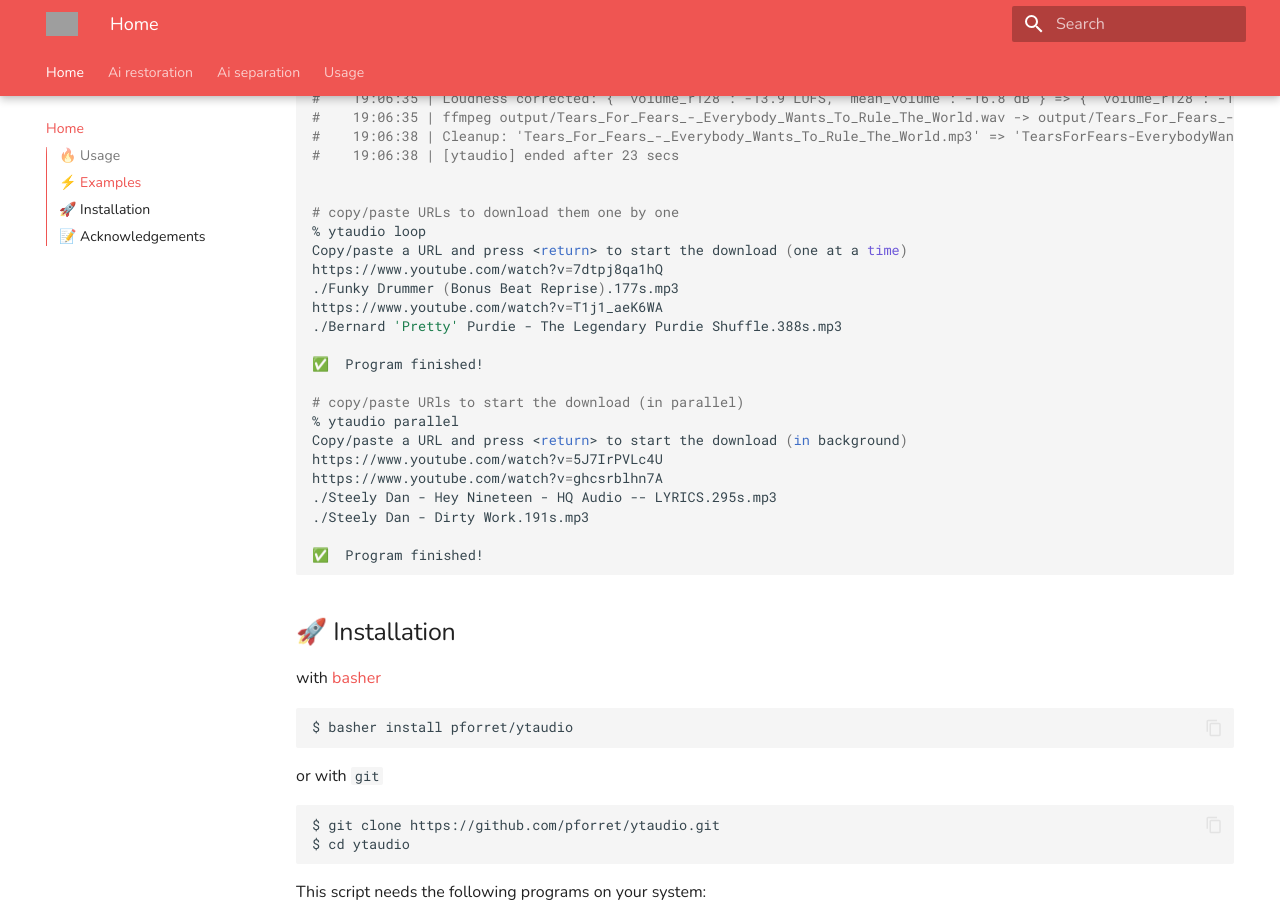
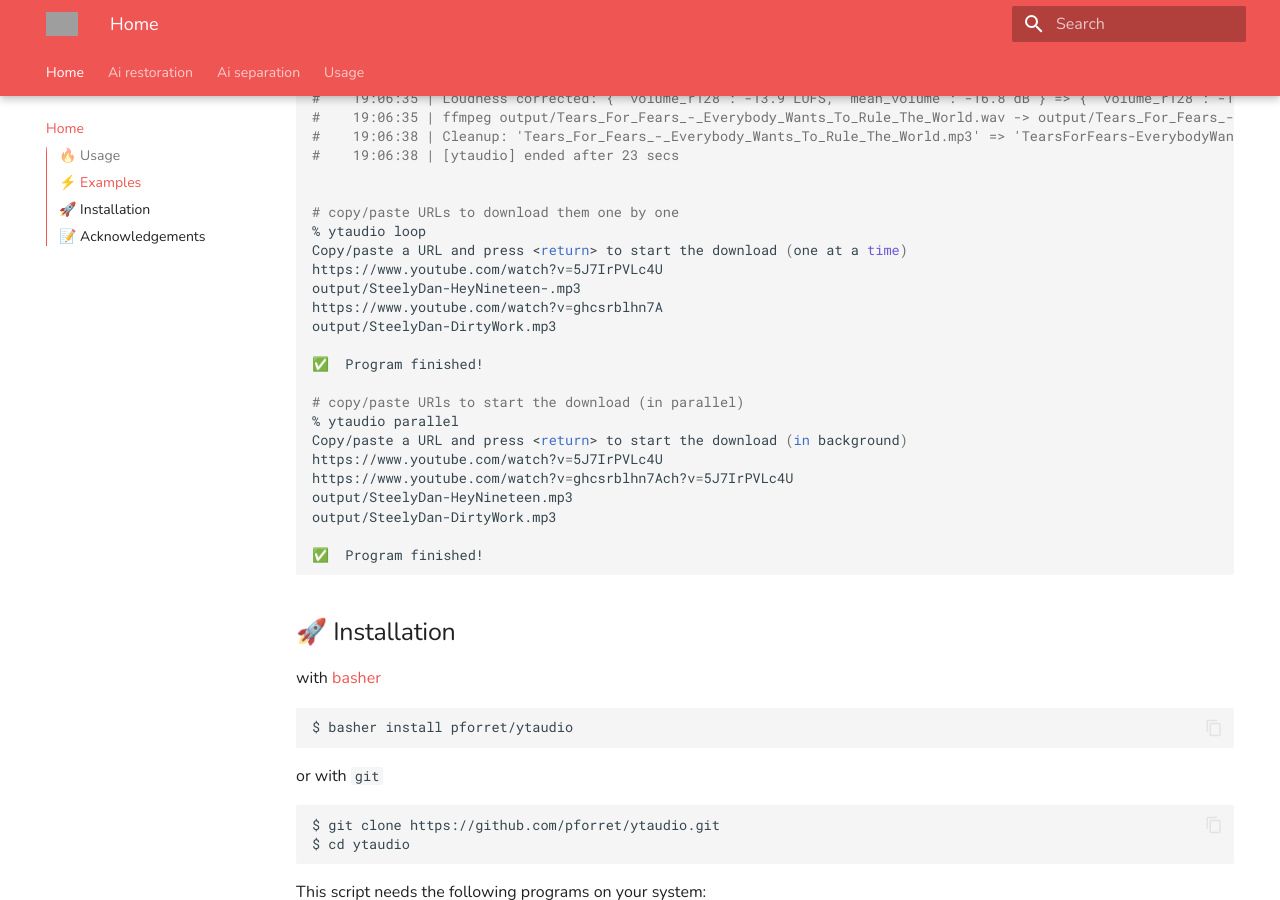
Before and after one commit to pforret/ytaudio, an MkDocs documentation site: the page built from docs/index.md, in a window 1280 px wide and 900 px high, scrolled down 1988 px. Built offline with MkDocs 1.6.1 and Material for MkDocs 9.7.7, drawn with Linux system fonts in a browser that asks for light colours; grey boxes are pictures that could not be loaded.

Commit message:
MOD: index.md ytaudio.sh

````diff
--- a/docs/index.md
+++ b/docs/index.md
@@ -84,10 +84,10 @@ Flags, options and parameters:
 # copy/paste URLs to download them one by one
 % ytaudio loop
 Copy/paste a URL and press <return> to start the download (one at a time)
-https://www.youtube.com/watch?v=7dtpj8qa1hQ
-./Funky Drummer (Bonus Beat Reprise).177s.mp3
-https://www.youtube.com/watch?v=T1j1_aeK6WA
-./Bernard 'Pretty' Purdie - The Legendary Purdie Shuffle.388s.mp3
+https://www.youtube.com/watch?v=5J7IrPVLc4U
+output/SteelyDan-HeyNineteen-.mp3
+https://www.youtube.com/watch?v=ghcsrblhn7A
+output/SteelyDan-DirtyWork.mp3
 
 ✅  Program finished!
 
@@ -95,9 +95,9 @@ https://www.youtube.com/watch?v=T1j1_aeK6WA
 % ytaudio parallel
 Copy/paste a URL and press <return> to start the download (in background)
 https://www.youtube.com/watch?v=5J7IrPVLc4U
-https://www.youtube.com/watch?v=ghcsrblhn7A
-./Steely Dan - Hey Nineteen - HQ Audio -- LYRICS.295s.mp3
-./Steely Dan - Dirty Work.191s.mp3
+https://www.youtube.com/watch?v=ghcsrblhn7Ach?v=5J7IrPVLc4U
+output/SteelyDan-HeyNineteen.mp3
+output/SteelyDan-DirtyWork.mp3
 
 ✅  Program finished!
 ```
````
Also changed, not shown: 1 other file.
